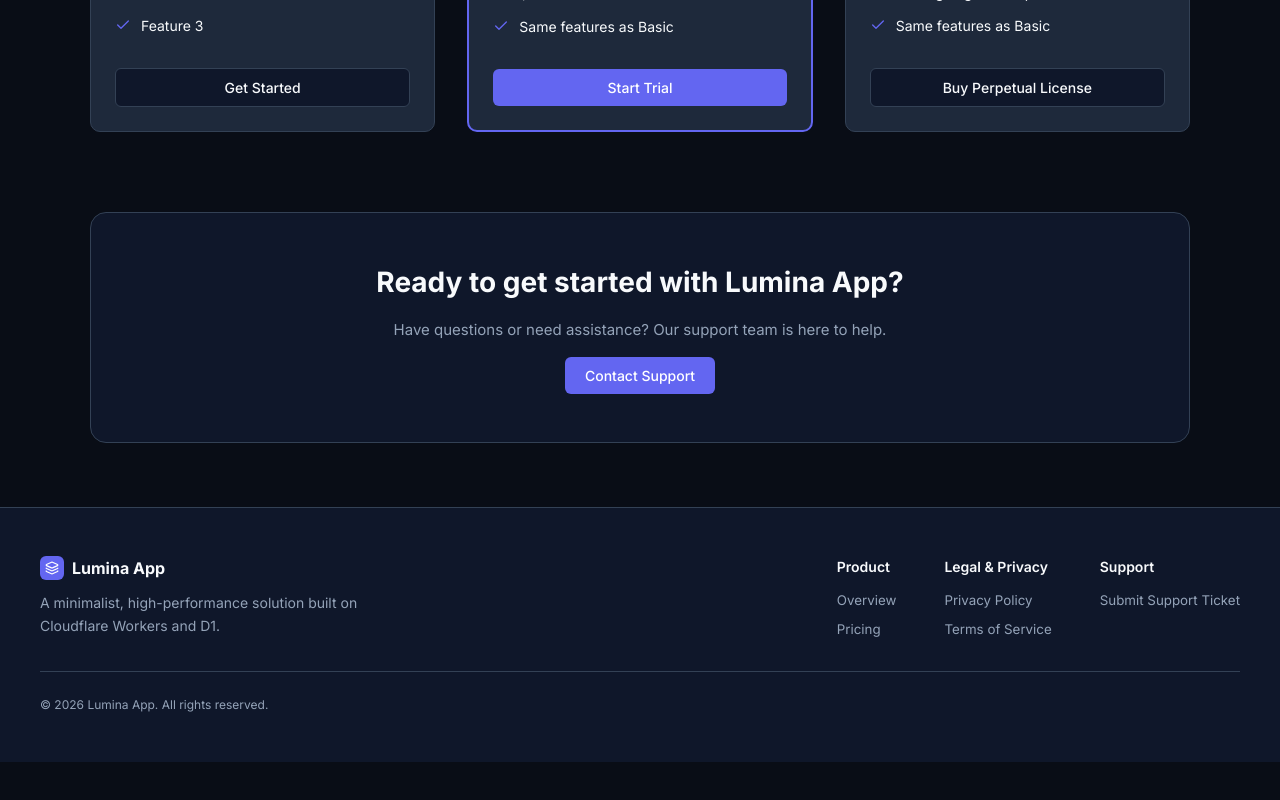
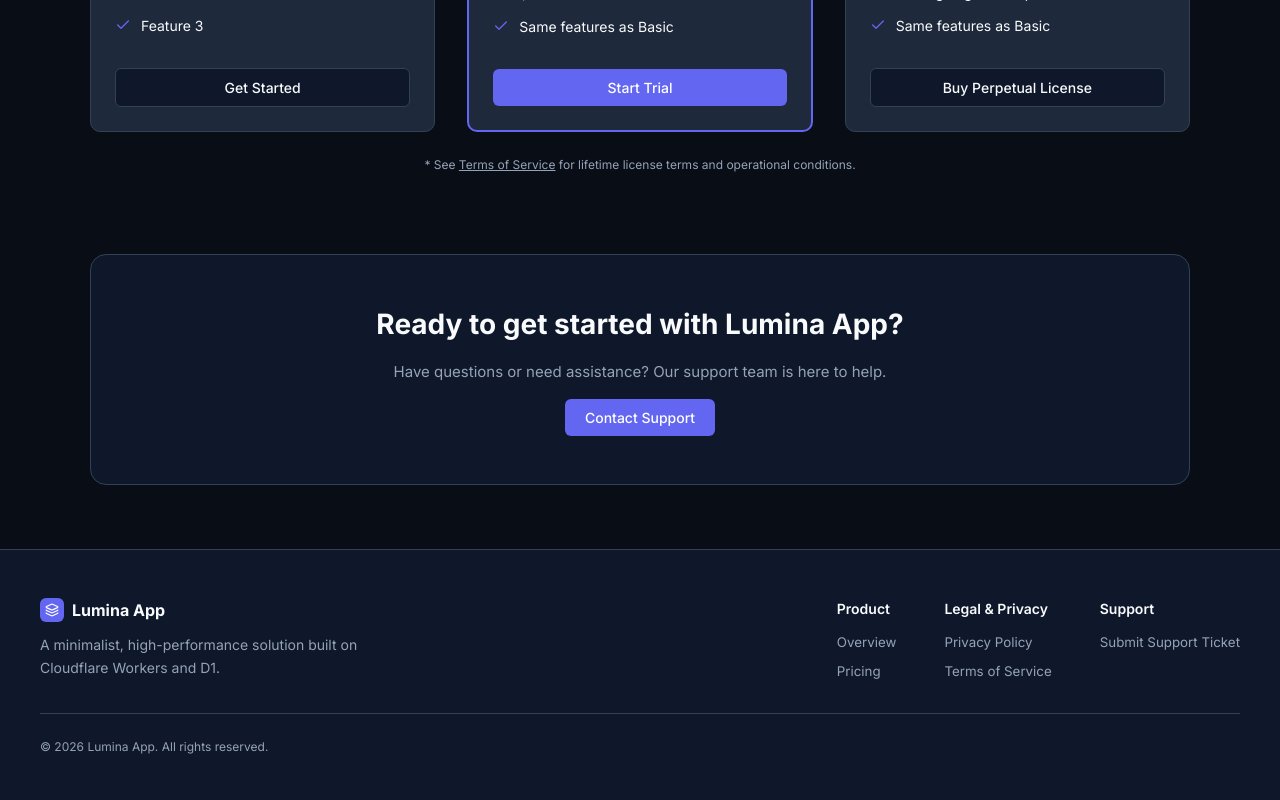
Before and after one commit to lukeschafer/app-boilerplate, a React (Vite) app: page / in a window 1280 px wide. Shown: the part 1769-2569 px from the top of the page. Before the commit the page ends 2531 px from the top, so only its background shows below. Built offline with nearby package versions, Linux system fonts and the light colour scheme.

Commit message:
fix: add footnote under pricing cards linking to Terms of Service for lifetime license terms

```diff
--- a/src/ui/components/PricingSection.tsx
+++ b/src/ui/components/PricingSection.tsx
@@ -173,6 +173,18 @@ export const PricingSection: React.FC<PricingSectionProps> = ({ onNavigate, show
           </button>
         </div>
       </div>
+
+      {/* Footnote Link */}
+      <div style={{ marginTop: '1.5rem', textAlign: 'center', fontSize: '0.75rem', color: 'var(--text-muted)' }}>
+        * See{' '}
+        <button
+          onClick={() => onNavigate('/terms')}
+          style={{ background: 'none', border: 'none', color: 'var(--text-muted)', textDecoration: 'underline', cursor: 'pointer', padding: 0, fontSize: '0.75rem' }}
+        >
+          Terms of Service
+        </button>{' '}
+        for lifetime license terms and operational conditions.
+      </div>
     </div>
   );
 };
```
